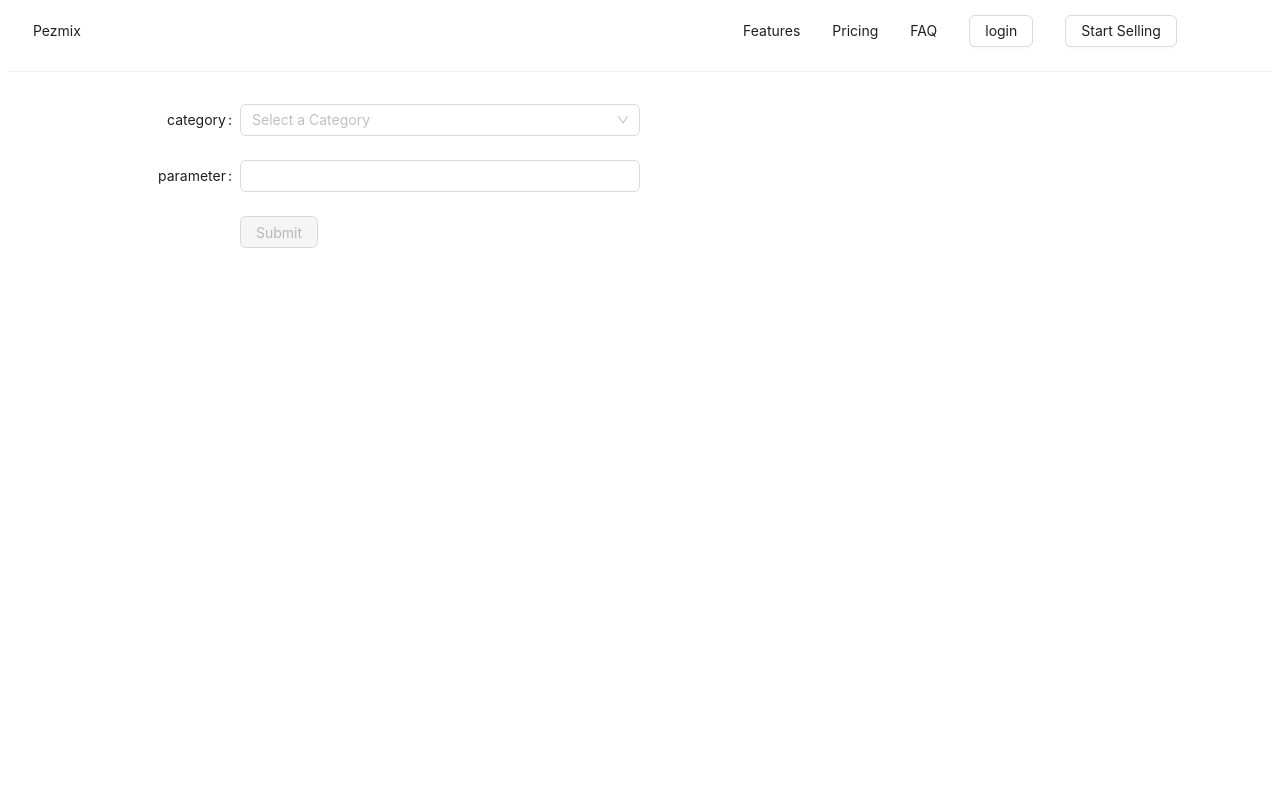
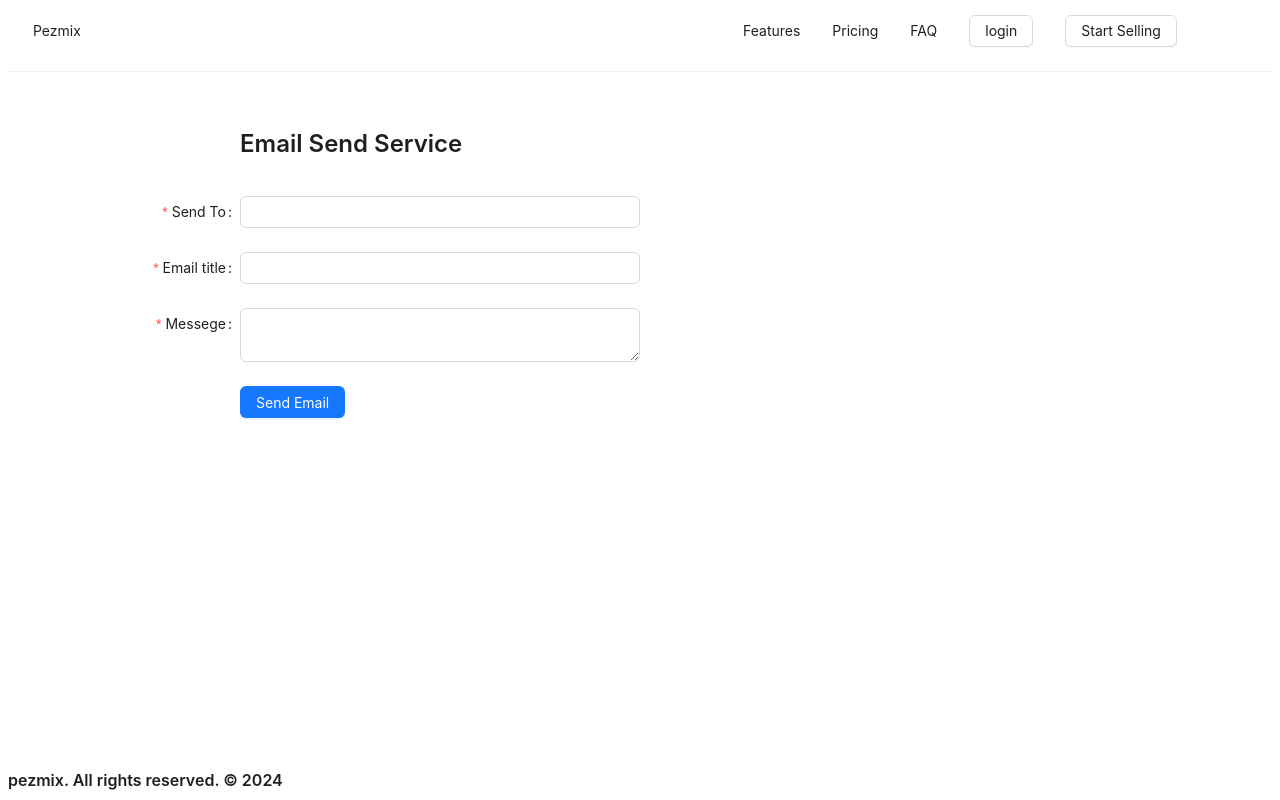
Before and after one commit to ahmedjw/pezmix-Task, a React (Create React App) app in the folder clientCode/: page /service/emailsend in a window 1280 px wide. Built offline with nearby package versions, Linux system fonts and the light colour scheme.

Commit message:
refactoring code + add routes and hadle it in clint side

```diff
--- a/clientCode/package.json
+++ b/clientCode/package.json
@@ -14,6 +14,7 @@
     "axios": "^1.7.2",
     "react": "^18.3.1",
     "react-dom": "^18.3.1",
+    "react-router-dom": "^6.24.1",
     "react-scripts": "5.0.1",
     "react-toastify": "^10.0.5",
     "typescript": "^4.9.5",
--- a/clientCode/src/App.tsx
+++ b/clientCode/src/App.tsx
@@ -1,28 +1,64 @@
 import React, { useState, useEffect } from "react";
 import { ToastContainer } from "react-toastify";
-import ScrapeForm from "./components/scrapeForm";
 import { CategoryT } from "./interfaces";
 import { storedScrapeResources } from "./utils/consts";
-import NavBar from "./components/navBar";
-import { contentStyle } from "./components/navBar/Style";
+import EmailScrapingService from "./components/emailScrapingService";
 import "react-toastify/dist/ReactToastify.css";
+import EmailSendService from "./components/emailSendService";
+import { BrowserRouter, Route, Routes } from "react-router-dom";
+import Services from "./components/servicesComponent";
+import Layout from "./components/Layout";
+import { Typography } from "antd";
 
 const App: React.FC = () => {
   const [category, setCategory] = useState<CategoryT>("");
   const [scrapeResources, setScrapeResourses] = useState([]);
+  const { Title } = Typography;
   useEffect(() => {
     setScrapeResourses(storedScrapeResources[category]);
   }, [category]);
 
   return (
     <>
-      <NavBar />
-      <div style={contentStyle}>
-        <ScrapeForm
-          setCategory={setCategory}
-          scrapeResources={scrapeResources}
-        />
-      </div>
+      <BrowserRouter>
+        <Routes>
+          <Route path="/" element={<Layout />}>
+            <Route index element={<Services />} />
+            <Route path="service/">
+              <Route
+                path="emailscraping/"
+                element={
+                  <EmailScrapingService
+                    setCategory={setCategory}
+                    scrapeResources={scrapeResources}
+                  />
+                }
+              />
+              <Route path="emailsend/" element={<EmailSendService />} />
+            </Route>
+            <Route
+              path="features"
+              element={<Title level={3}>Page In development mode </Title>}
+            />
+            <Route
+              path="pricing"
+              element={<Title level={3}>Page In development mode </Title>}
+            />
+            <Route
+              path="faq"
+              element={<Title level={3}>Page In development mode </Title>}
+            />
+            <Route
+              path="*"
+              element={<Title level={3}>Page In Not Found </Title>}
+            />
+          </Route>
+        </Routes>
+      </BrowserRouter>
+      {/* >
+
+
+      </div> */}
       <ToastContainer />
     </>
   );
--- a/clientCode/src/api/interface.ts
+++ b/clientCode/src/api/interface.ts
@@ -4,3 +4,8 @@ export interface EmailScrapPostData {
   };
   status: number;
 }
+export interface EmailRequirmentsI {
+  to: string;
+  object: string;
+  body: string;
+}
--- a/clientCode/src/api/quieries.ts
+++ b/clientCode/src/api/quieries.ts
@@ -1,4 +1,5 @@
 import { axiosInstance } from "../utils/axios";
+import { EmailRequirmentsI } from "./interface";
 
 export const ScrapeEmails = async (url: URL) => {
   try {
@@ -10,3 +11,17 @@ export const ScrapeEmails = async (url: URL) => {
     console.error("Error posting data:", error);
   }
 };
+
+export const SendEmail = async ({ to, object, body }: EmailRequirmentsI) => {
+  try {
+    const response = await axiosInstance.post("/email/send", {
+      to: to,
+      subject: object,
+      text: body,
+    });
+
+    return response;
+  } catch (error) {
+    console.error("Error posting data:", error);
+  }
+};
--- /dev/null
+++ b/clientCode/src/components/Layout.tsx
@@ -0,0 +1,19 @@
+import React from "react";
+import NavBar from "./navBar";
+import { Outlet } from "react-router-dom";
+import { contentStyle } from "./navBar/Style";
+import Footer from "./footer";
+
+export const Layout: React.FC = () => {
+  return (
+    <>
+      <NavBar />
+      <div style={contentStyle}>
+        <Outlet />
+      </div>
+      <Footer />
+      {/* // instead of building a footer component */}
+    </>
+  );
+};
+export default Layout;
--- a/clientCode/src/components/scrapeForm/index.tsx
+++ b/clientCode/src/components/emailScrapingService/index.tsx
@@ -1,37 +1,33 @@
 import React, { useState } from "react";
-import { Button, Form, Input } from "antd";
+import { Button, Form, Input, Typography } from "antd";
 import CateorySelect from "../categorySelect";
 import { FieldType, ScrapeFormI, resource } from "./interface";
 import ScrapeResoursesComponent from "../ScrapeResoursesComponent";
 import { ScrapeEmails } from "../../api/quieries";
-import { toast } from "react-toastify";
 import { AxiosResponse } from "axios";
 import { EmailScrapPostData } from "../../api/interface";
+import {
+  ErrorNotifictionHandler,
+  SuccsessNotifictionHandler,
+} from "../../utils/NotifictionHandlers";
 
-const ScrapeForm: React.FC<ScrapeFormI> = ({
+const EmailScrapingService: React.FC<ScrapeFormI> = ({
   scrapeResources,
   setCategory,
 }) => {
   const [scrapingWebsite, setScrapingWebsite] = useState<any>("");
   const [parametr, setParametr] = useState<string>("");
-  const handleSubmit = async () => {
+  const { Title } = Typography;
+
+  const handleScrapeProcess = async () => {
     const url = new URL(scrapingWebsite.link);
     const searchParams = url.searchParams;
     searchParams.set(scrapingWebsite.parameterName, parametr);
     await ScrapeEmails(url).then(
       (res: AxiosResponse<EmailScrapPostData> | undefined) => {
-        if (res?.status === 200) {
-          toast.info("Emials scrapeing process is complete ", {
-            position: "top-right",
-            autoClose: 5000,
-            hideProgressBar: false,
-            closeOnClick: true,
-            pauseOnHover: true,
-            draggable: true,
-            progress: undefined,
-            theme: "light",
-          });
-        }
+        if (res?.status === 200)
+          SuccsessNotifictionHandler("Emials scrapeing process is complete ");
+        else ErrorNotifictionHandler("There is an Error process failed ");
       }
     );
   };
@@ -43,6 +39,9 @@ const ScrapeForm: React.FC<ScrapeFormI> = ({
       wrapperCol={{ span: 16 }}
       style={{ maxWidth: 600 }}
     >
+      <Form.Item wrapperCol={{ offset: 8, span: 16 }}>
+        <Title level={3}>Email Scrape Service</Title>
+      </Form.Item>
       <Form.Item<FieldType> label="category">
         <CateorySelect setCategory={setCategory} />
       </Form.Item>
@@ -65,7 +64,7 @@ const ScrapeForm: React.FC<ScrapeFormI> = ({
           type="primary"
           htmlType="submit"
           disabled={scrapingWebsite === "" || parametr.length < 3}
-          onClick={handleSubmit}
+          onClick={handleScrapeProcess}
         >
           Submit
         </Button>
@@ -74,4 +73,4 @@ const ScrapeForm: React.FC<ScrapeFormI> = ({
   );
 };
 
-export default ScrapeForm;
+export default EmailScrapingService;
--- /dev/null
+++ b/clientCode/src/components/emailSendService/index.tsx
@@ -0,0 +1,61 @@
+import React, { useState } from "react";
+import { Button, Form, Input, Typography } from "antd";
+import TextArea from "antd/es/input/TextArea";
+import { SendEmail } from "../../api/quieries";
+import { AxiosResponse } from "axios";
+import {
+  ErrorNotifictionHandler,
+  SuccsessNotifictionHandler,
+} from "../../utils/NotifictionHandlers";
+
+const EmailSendService: React.FC = () => {
+  const [emailReciver, setEmailReciver] = useState<string>("");
+  const [emailObject, setEmailObject] = useState<string>("");
+  const [emailBody, setEmailBody] = useState<string>("");
+  const { Title } = Typography;
+
+  const handleSendEmailProcess = async () => {
+    await SendEmail({
+      to: emailReciver,
+      object: emailObject,
+      body: emailBody,
+    }).then((res: AxiosResponse | undefined) => {
+      if (res?.status === 200)
+        SuccsessNotifictionHandler("Emials Send process is complete ");
+      else ErrorNotifictionHandler("There is an Error process failed ");
+    });
+  };
+
+  return (
+    <Form
+      name="basic"
+      labelCol={{ span: 8 }}
+      wrapperCol={{ span: 16 }}
+      style={{ maxWidth: 600 }}
+    >
+      <Form.Item wrapperCol={{ offset: 8, span: 16 }}>
+        <Title level={3}>Email Send Service</Title>
+      </Form.Item>
+      <Form.Item required name="to" label="Send To">
+        <Input type="email" onChange={(e) => setEmailReciver(e.target.value)} />
+      </Form.Item>
+      <Form.Item required label="Email title" name="object">
+        <Input onChange={(e) => setEmailObject(e.target.value)} />
+      </Form.Item>
+      <Form.Item required label="Messege" name="body">
+        <TextArea onChange={(e) => setEmailBody(e.target.value)} />
+      </Form.Item>
+      <Form.Item wrapperCol={{ offset: 8, span: 16 }}>
+        <Button
+          type="primary"
+          htmlType="submit"
+          onClick={handleSendEmailProcess}
+        >
+          Send Email
+        </Button>
+      </Form.Item>
+    </Form>
+  );
+};
+
+export default EmailSendService;
--- /dev/null
+++ b/clientCode/src/components/footer/index.tsx
@@ -0,0 +1,13 @@
+import { Typography } from "antd";
+import React from "react";
+
+export const Footer: React.FC = () => {
+  const { Title } = Typography;
+
+  return (
+    <Title level={5} style={{ position: "absolute", bottom: 0 }}>
+      pezmix. All rights reserved. © 2024
+    </Title>
+  );
+};
+export default Footer;
--- /dev/null
+++ b/clientCode/src/components/servicesComponent/index.tsx
@@ -0,0 +1,21 @@
+import { Button, Space, Typography } from "antd";
+import { Link } from "react-router-dom";
+
+export const Services: React.FC = () => {
+  const { Title } = Typography;
+
+  return (
+    <>
+      <Title level={3}>Pezmix Services:</Title>
+      <Space size="large">
+        <Button type="primary" htmlType="submit">
+          <Link to="service/emailscraping">Email scraping Service</Link>
+        </Button>
+        <Button type="primary" htmlType="submit">
+          <Link to="service/emailsend">Email Send Service</Link>
+        </Button>
+      </Space>
+    </>
+  );
+};
+export default Services;
--- /dev/null
+++ b/clientCode/src/utils/NotifictionHandlers.ts
@@ -0,0 +1,27 @@
+import { toast } from "react-toastify";
+
+export const SuccsessNotifictionHandler = (message: string) => {
+  toast.info(message, {
+    position: "top-right",
+    autoClose: 5000,
+    hideProgressBar: false,
+    closeOnClick: true,
+    pauseOnHover: true,
+    draggable: true,
+    progress: undefined,
+    theme: "light",
+  });
+};
+
+export const ErrorNotifictionHandler = (message: string) => {
+  toast.error(message, {
+    position: "top-right",
+    autoClose: 5000,
+    hideProgressBar: false,
+    closeOnClick: true,
+    pauseOnHover: true,
+    draggable: true,
+    progress: undefined,
+    theme: "light",
+  });
+};
```
Also changed, not shown: clientCode/src/components/emailScrapingService/interface.ts (renamed from clientCode/src/components/scrapeForm/interface.ts), 1 other file (tests, documents, lock files or other folders).
